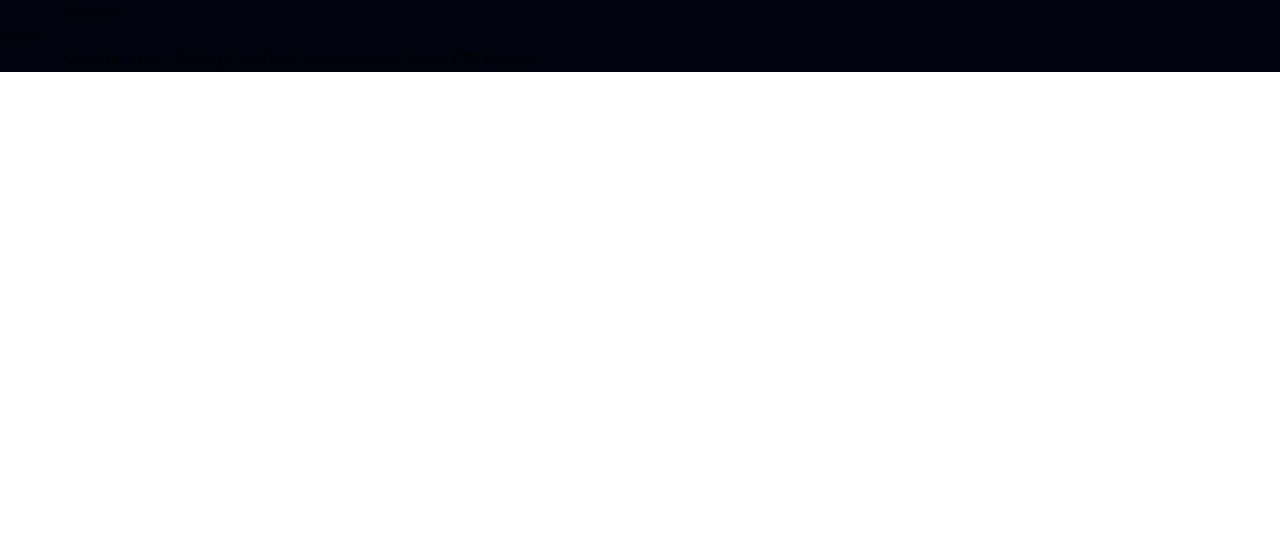
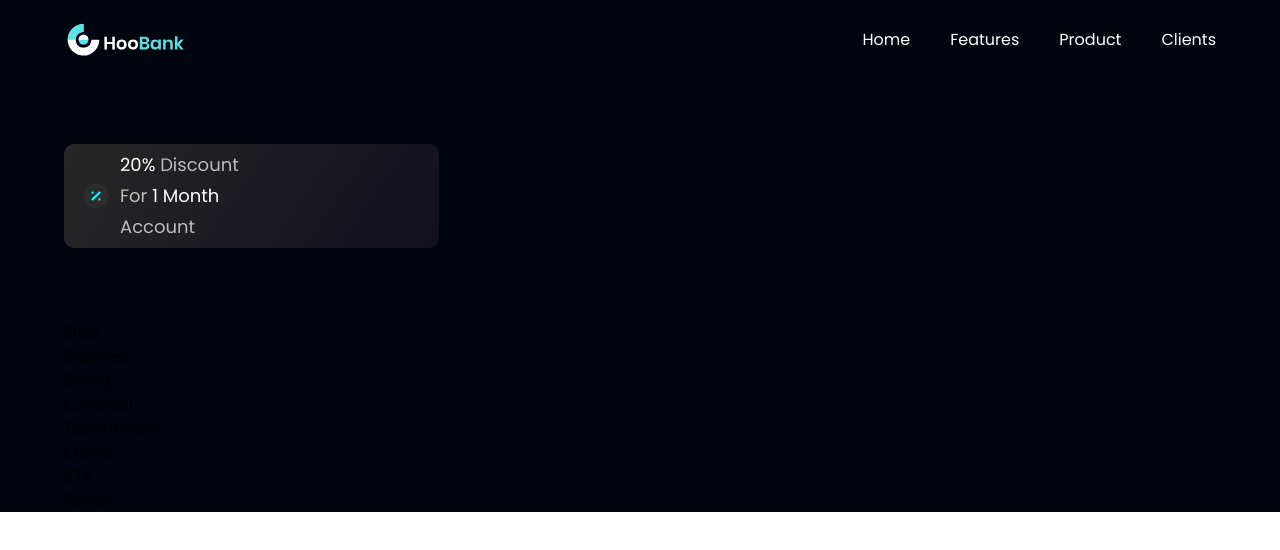
Before and after one commit to Snyrby/react-hoobank, a React (Vite) app: page / in a window 1280 px wide. Shown: the top 550 px of the page. Built offline with nearby package versions, Linux system fonts and the light colour scheme.

Commit message:
Finished navbar and started heading

```diff
--- a/src/App.jsx
+++ b/src/App.jsx
@@ -1,36 +1,46 @@
-import React from 'react'
 import styles from "./style";
+import {
+  Billing,
+  Business,
+  CardDeal,
+  Clients,
+  CTA,
+  Footer,
+  Navbar,
+  Stats,
+  Testimonials,
+  Hero,
+} from "./components";
 
 const App = () => {
   return (
     <div className="bg-primary w-full overflow-hidden">
       <div className={`${styles.paddingX} ${styles.flexCenter}`}>
         <div className={`${styles.boxWidth}`}>
-          Navbar
+          <Navbar />
         </div>
       </div>
 
       <div className={`bg-primary ${styles.flexStart}`}>
         <div className={`${styles.boxWidth}`}>
-          Hero
+          <Hero />
         </div>
       </div>
 
       <div className={`bg-primary ${styles.paddingX} ${styles.flexStart}`}>
         <div className={`${styles.boxWidth}`}>
-          Stats
-          Business
-          Billing
-          CardDeal
-          Testimonials
-          Clients
-          CTA
-          Footer
+          <Stats />
+          <Business />
+          <Billing />
+          <CardDeal />
+          <Testimonials />
+          <Clients />
+          <CTA />
+          <Footer />
         </div>
       </div>
+    </div>
+  );
+};
 
-    </div>
-  )
-}
-
-export default App
+export default App;
--- /dev/null
+++ b/src/components/Billing.jsx
@@ -0,0 +1,9 @@
+import React from 'react'
+
+const Billing = () => {
+  return (
+    <div>Billing</div>
+  )
+}
+
+export default Billing
--- /dev/null
+++ b/src/components/Business.jsx
@@ -0,0 +1,9 @@
+import React from 'react'
+
+const Business = () => {
+  return (
+    <div>Business</div>
+  )
+}
+
+export default Business
--- /dev/null
+++ b/src/components/CTA.jsx
@@ -0,0 +1,9 @@
+import React from 'react'
+
+const CTA = () => {
+  return (
+    <div>CTA</div>
+  )
+}
+
+export default CTA
--- /dev/null
+++ b/src/components/CardDeal.jsx
@@ -0,0 +1,9 @@
+import React from 'react'
+
+const CardDeal = () => {
+  return (
+    <div>CardDeal</div>
+  )
+}
+
+export default CardDeal
--- /dev/null
+++ b/src/components/Clients.jsx
@@ -0,0 +1,9 @@
+import React from 'react'
+
+const Clients = () => {
+  return (
+    <div>Clients</div>
+  )
+}
+
+export default Clients
--- /dev/null
+++ b/src/components/Footer.jsx
@@ -0,0 +1,9 @@
+import React from 'react'
+
+const Footer = () => {
+  return (
+    <div>Footer</div>
+  )
+}
+
+export default Footer
--- /dev/null
+++ b/src/components/Hero.jsx
@@ -0,0 +1,26 @@
+import styles from "../style";
+import { discount, robot } from "../assets";
+
+const Hero = () => {
+  return (
+    <section
+      id="home"
+      className={`flex md:flex-row flex-col ${styles.paddingY}`}
+    >
+      <div
+        className={`flex-1 ${styles.flexStart} flex-col xl:px-0 sm:px-16 px-6`}
+      >
+        <div className="flex flex-row items-center py-[6px] px-4 bg-discount-gradient rounded-[10px] mb-2">
+          <img src={discount} alt="discount" className="w-[32px] h-[32px]" />
+          <p className={`${styles.paragraph} ml-2`}>
+            <span className="text-white">20%</span> Discount For{" "}
+            <span className="text-white">1 Month</span> Account
+          </p>
+          <div className="flex flex-row justify-between items-center w-full"></div>
+        </div>
+      </div>
+    </section>
+  );
+};
+
+export default Hero;
--- /dev/null
+++ b/src/components/Navbar.jsx
@@ -0,0 +1,52 @@
+import { useState } from "react";
+import { close, logo, menu } from "../assets";
+import { navLinks } from "../constants";
+
+const Navbar = () => {
+  const [toggle, setToggle] = useState(false);
+  return (
+    <nav className="w-full flex py-6 justify-between items-center navbar">
+      <img src={logo} alt="hoobank" className="w-[124px] h-[32px]" />
+      <ul className="list-none sm:flex hidden justify-end items-center flex-1">
+        {navLinks.map((nav, index) => (
+          <li
+            key={nav.id}
+            className={`font-poppins font-normal cursor-pointer text-[16] ${
+              index === navLinks.length - 1 ? "mr-0" : "mr-10"
+            } text-white`}
+          >
+            <a href={`#${nav.id}`}>{nav.title}</a>
+          </li>
+        ))}
+      </ul>
+      <div className="sm:hidden flex flex-1 justify-end items-center">
+        <img
+          src={toggle ? close : menu}
+          alt="menu"
+          className="w-[28px] h-[28px] object-contain"
+          onClick={() => setToggle((prev) => !prev)}
+        />
+        <div
+          className={`${
+            toggle ? "flex" : "hidden"
+          } p-6 bg-black-gradient absolute top-20 right-0 mx-4 my-2 min-w-[140px] rounded-xl sidebar`}
+        >
+          <ul className="list-none flex flex-col justify-end items-center flex-1">
+            {navLinks.map((nav, index) => (
+              <li
+                key={nav.id}
+                className={`font-poppins font-normal cursor-pointer text-[16] ${
+                  index === navLinks.length - 1 ? "mr-0" : "mb-4"
+                } text-white`}
+              >
+                <a href={`#${nav.id}`}>{nav.title}</a>
+              </li>
+            ))}
+          </ul>
+        </div>
+      </div>
+    </nav>
+  );
+};
+
+export default Navbar;
--- /dev/null
+++ b/src/components/Stats.jsx
@@ -0,0 +1,9 @@
+import React from 'react'
+
+const Stats = () => {
+  return (
+    <div>Stats</div>
+  )
+}
+
+export default Stats
--- /dev/null
+++ b/src/components/Testimonials.jsx
@@ -0,0 +1,9 @@
+import React from 'react'
+
+const Testimonials = () => {
+  return (
+    <div>Testimonials</div>
+  )
+}
+
+export default Testimonials
--- /dev/null
+++ b/src/components/index.js
@@ -0,0 +1,23 @@
+import Navbar from "./Navbar";
+import Billing from "./Billing";
+import CardDeal from "./CardDeal";
+import Business from "./Business";
+import Clients from "./Clients";
+import CTA from "./CTA";
+import Stats from "./Stats";
+import Footer from "./Footer";
+import Testimonials from "./Testimonials";
+import Hero from "./Hero";
+
+export {
+  Navbar,
+  Billing,
+  CardDeal,
+  Business,
+  Clients,
+  CTA,
+  Stats,
+  Footer,
+  Testimonials,
+  Hero,
+};
```
